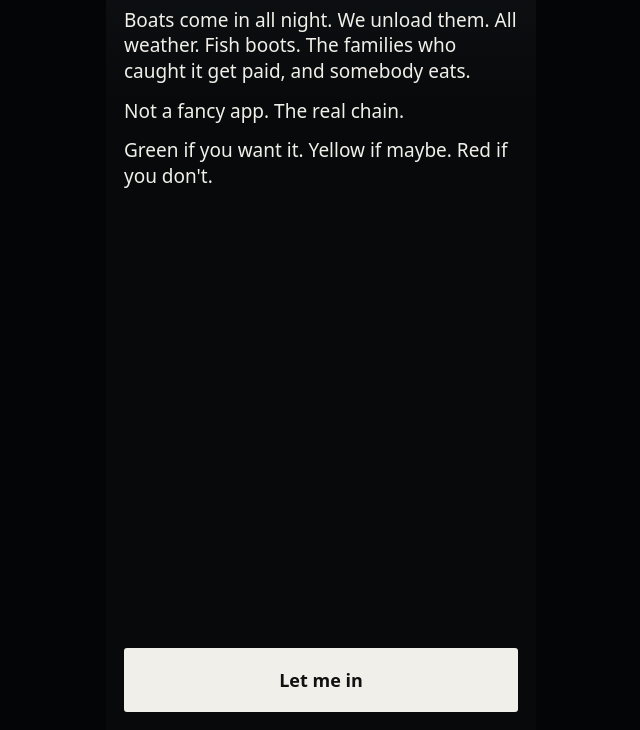
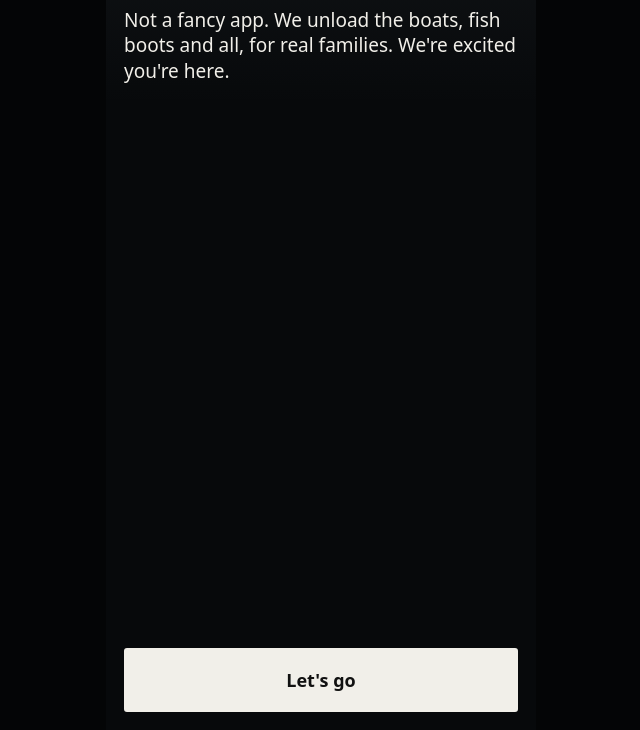
Before and after one commit to jaredauerbach/redbot-onboarding, a plain HTML site: page index.html in a window 1280 px wide. Shown: the part 70-800 px from the top of the page, without its empty margins (319-959 px from the left). Drawn offline with Linux system fonts and the light colour scheme.

Commit message:
Warm the friend link and add more real shop fish
Shorter open, species only on the photo, and a portrait that says we are glad they showed up.

```diff
--- a/index.html
+++ b/index.html
@@ -6,9 +6,7 @@
 <meta name="theme-color" content="#07090b">
 <title>Red Bot</title>
 <link rel="preload" as="image" href="fish/haddock.webp">
-<link rel="preload" as="image" href="fish/cod.jpg">
-<link rel="preload" as="image" href="fish/fluke.jpg">
-<link rel="preload" as="image" href="fish/bass.jpg">
+<link rel="preload" as="image" href="fish/salmon.jpg">
 <style>
   :root {
     --bg: #07090b;
@@ -83,7 +81,8 @@
     line-height: 1.35;
     color: var(--ink);
   }
-  .portrait { margin-top: 18px; }
+  .portrait { margin-top: 16px; }
+  .portrait + .portrait { margin-top: 8px; }
   .chase { font-weight: 700; }
   .aside, .habit { color: var(--dim); font-size: 17px; margin-top: 10px; }
   .in { margin-top: 18px; }
@@ -252,30 +251,18 @@
 (function () {
   var KEY = "redbot-onboarding";
   var FISH = [
-    {
-      id: "haddock",
-      name: "Haddock",
-      src: "fish/haddock.webp",
-      talk: "Out of the hold while the weather's still on us."
-    },
-    {
-      id: "cod",
-      name: "Cod",
-      src: "fish/cod.jpg",
-      talk: "A family caught this. Unloading it is how they get paid."
-    },
-    {
-      id: "fluke",
-      name: "Fluke",
-      src: "fish/fluke.jpg",
-      talk: "Cold fish, wet deck, straight off the boat."
-    },
-    {
-      id: "bass",
-      name: "Black sea bass",
-      src: "fish/bass.jpg",
-      talk: "All night if that's what it takes. Fish boots. That's the damn job."
-    }
+    { id: "haddock", name: "Haddock", src: "fish/haddock.webp" },
+    { id: "salmon", name: "Salmon", src: "fish/salmon.jpg" },
+    { id: "scallops", name: "Scallops", src: "fish/scallops.jpg" },
+    { id: "cod", name: "Cod", src: "fish/cod.jpg" },
+    { id: "shrimp", name: "Shrimp", src: "fish/shrimp.jpg" },
+    { id: "fluke", name: "Fluke", src: "fish/fluke.jpg" },
+    { id: "swordfish", name: "Swordfish", src: "fish/swordfish.jpg" },
+    { id: "bass", name: "Black sea bass", src: "fish/bass.jpg" },
+    { id: "tuna", name: "Tuna", src: "fish/tuna.jpg" },
+    { id: "monkfish", name: "Monkfish", src: "fish/monkfish.jpg" },
+    { id: "lobster", name: "Lobster", src: "fish/lobster.jpg" },
+    { id: "sole", name: "Sole", src: "fish/sole.jpg" }
   ];
   var COOK = ["Pan", "Oven", "Grill", "Barely", "I don't"];
   var REACH = [
@@ -283,23 +270,26 @@
     "Only when my fish lands",
     "Only when it's special"
   ];
-  var COLOR_NOTE = {
-    green: "That's yours. I'll watch the boats.",
-    yellow: "Maybe. I'll keep it in mind.",
-    red: "Got it. I won't bring it."
-  };
   var COOK_NOTE = {
-    "Pan": "Pan. Easy.",
+    "Pan": "Pan. I'll remember that.",
     "Oven": "Oven. I'll remember.",
-    "Grill": "Grill. Got it.",
-    "Barely": "Barely. Good.",
-    "I don't": "You don't cook. I'll still find the fish."
+    "Grill": "Grill. I like that for you.",
+    "Barely": "Barely cooked. I'll remember.",
+    "I don't": "You don't cook. I'll still look out for you."
   };
   var REACH_NOTE = {
     "One text a day": "Once a day. I'll keep it short.",
-    "Only when my fish lands": "Only when it hits the dock.",
-    "Only when it's special": "Only when it's worth a text."
+    "Only when my fish lands": "Only when your fish hits the dock.",
+    "Only when it's special": "Only when it's worth it. I won't crowd you."
   };
+
+  function colorNote(fish, color) {
+    var n = fish.name.toLowerCase();
+    if (color === "green") return "Love it. I'll chase " + n + " for you.";
+    if (color === "yellow") return "Maybe. I'll remember " + n + ".";
+    if (color === "red") return "Heard you. No " + n + ".";
+    return "";
+  }
 
   var app = document.getElementById("app");
   var timer = null;
@@ -372,7 +362,7 @@
 
   function chaseLine() {
     var g = names("green");
-    if (!g.length) return "Nothing green. I'll wait till you want one.";
+    if (!g.length) return "Nothing green. I'll be here when you want one.";
     if (g.length === 1) return "I'll chase " + g[0].toLowerCase() + " when it lands.";
     return "I'll chase " + joinNames(g) + " when they land.";
   }
@@ -416,11 +406,9 @@
     if (state.step === "intro") {
       html = '<section class="screen">' +
         "<h1>I'm Red Bot.</h1>" +
-        '<p class="lede">Boats come in all night. We unload them. All weather. Fish boots. The families who caught it get paid, and somebody eats.</p>' +
-        '<p class="lede">Not a fancy app. The real chain.</p>' +
-        '<p class="lede">Green if you want it. Yellow if maybe. Red if you don\'t.</p>' +
+        '<p class="lede">Not a fancy app. We unload the boats, fish boots and all, for real families. We\'re excited you\'re here.</p>' +
         '<div class="grow"></div>' +
-        '<button class="go" type="button" data-act="show">Let me in</button>' +
+        '<button class="go" type="button" data-act="show">Let\'s go</button>' +
         "</section>";
     } else if (state.step === "name") {
       html = '<section class="screen">' + backBtn() +
@@ -438,8 +426,7 @@
         '<div class="veil"></div>' +
         '<div class="hud">' +
           '<h1 class="species">' + esc(fish.name) + "</h1>" +
-          '<p class="talk">' + esc(fish.talk) + "</p>" +
-          '<p class="confirm" id="note" aria-live="polite">' + esc(prev ? COLOR_NOTE[prev] : "") + "</p>" +
+          '<p class="confirm" id="note" aria-live="polite">' + esc(prev ? colorNote(fish, prev) : "") + "</p>" +
           '<div class="row">' +
             '<button class="swatch red' + (prev === "red" ? " on" : "") + '" type="button" data-c="red">Red</button>' +
             '<button class="swatch yellow' + (prev === "yellow" ? " on" : "") + '" type="button" data-c="yellow">Yellow</button>' +
@@ -465,14 +452,15 @@
       var habit = habitLine();
       html = '<section class="screen">' + backBtn() +
         '<h1 class="who">' + esc(state.name.trim() || "You") + "</h1>" +
-        '<p class="portrait">Call me the concierge on the pier. I unloaded the boats. Now I look out for your dinner.</p>' +
         '<p class="chase">' + esc(chaseLine()) + "</p>" +
         (aside ? '<p class="aside">' + esc(aside) + "</p>" : "") +
         (habit ? '<p class="habit">' + esc(habit) + "</p>" : "") +
-        '<p class="in">You\'re in. Past the wholesale chain, with the people who unload the boats.</p>' +
+        '<p class="portrait">I\'m glad you showed up. We\'re excited to start this with you.</p>' +
+        '<p class="portrait">Seafood is good for your body and your mind.</p>' +
+        '<p class="portrait">We unload the boats, and we take our role connecting you to the fishermen seriously.</p>' +
         '<div class="grow"></div>' +
         '<button class="go" type="button" data-act="done">This is me</button>' +
-        '<p class="saved" id="saved">' + (state.done ? "Saved. I'll watch the boats." : "") + "</p>" +
+        '<p class="saved" id="saved">' + (state.done ? "Saved. I\'m glad you\'re with us." : "") + "</p>" +
         "</section>";
     }
     app.innerHTML = html;
@@ -521,7 +509,7 @@
       state.step = "portrait";
       save();
       var saved = document.getElementById("saved");
-      if (saved) saved.textContent = "Saved. I'll watch the boats.";
+      if (saved) saved.textContent = "Saved. I\'m glad you\'re with us.";
     });
   }
 
@@ -545,11 +533,11 @@
 
   function pickFish(color) {
     var fish = FISH[state.fishIndex];
-    if (!fish || !COLOR_NOTE[color]) return;
+    if (!fish || !colorNote(fish, color)) return;
     state.reactions[fish.id] = color;
     save();
     var note = document.getElementById("note");
-    if (note) note.textContent = COLOR_NOTE[color];
+    if (note) note.textContent = colorNote(fish, color);
     app.querySelectorAll(".swatch").forEach(function (b) {
       b.classList.toggle("on", b.getAttribute("data-c") === color);
     });
```
Also changed, not shown: fish/lobster.jpg (added), fish/monkfish.jpg (added), fish/salmon.jpg (added), fish/scallops.jpg (added), fish/shrimp.jpg (added), fish/sole.jpg (added), fish/swordfish.jpg (added), fish/tuna.jpg (added).
